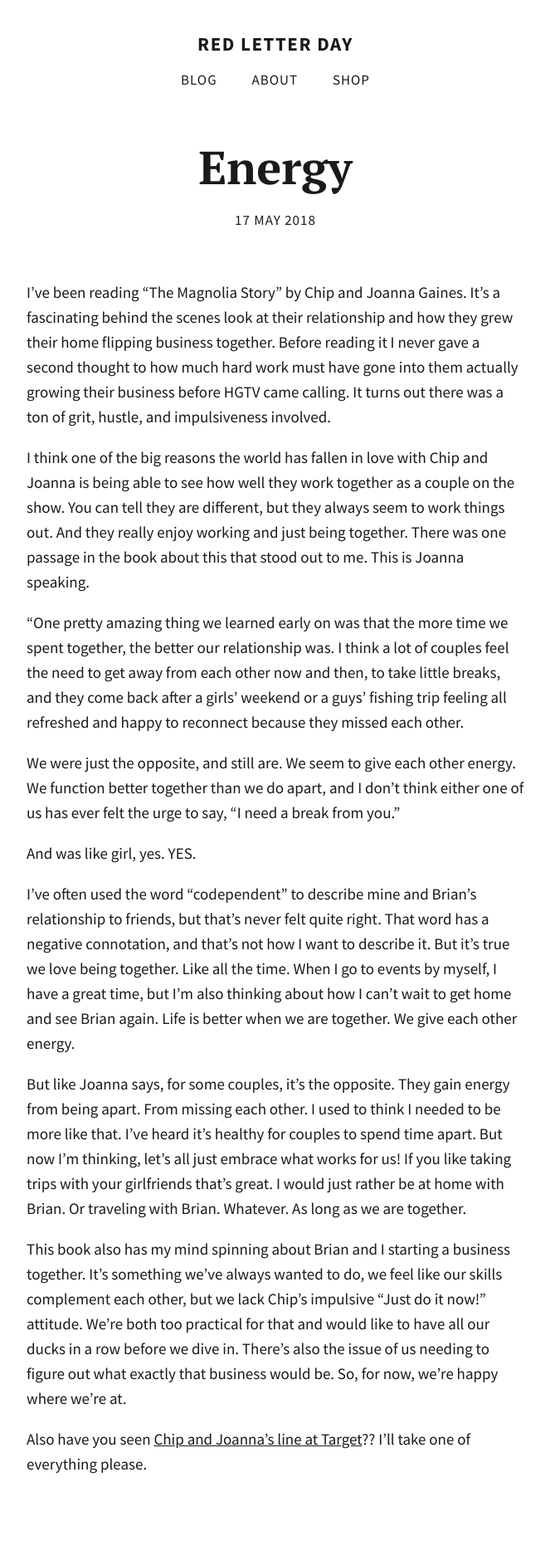
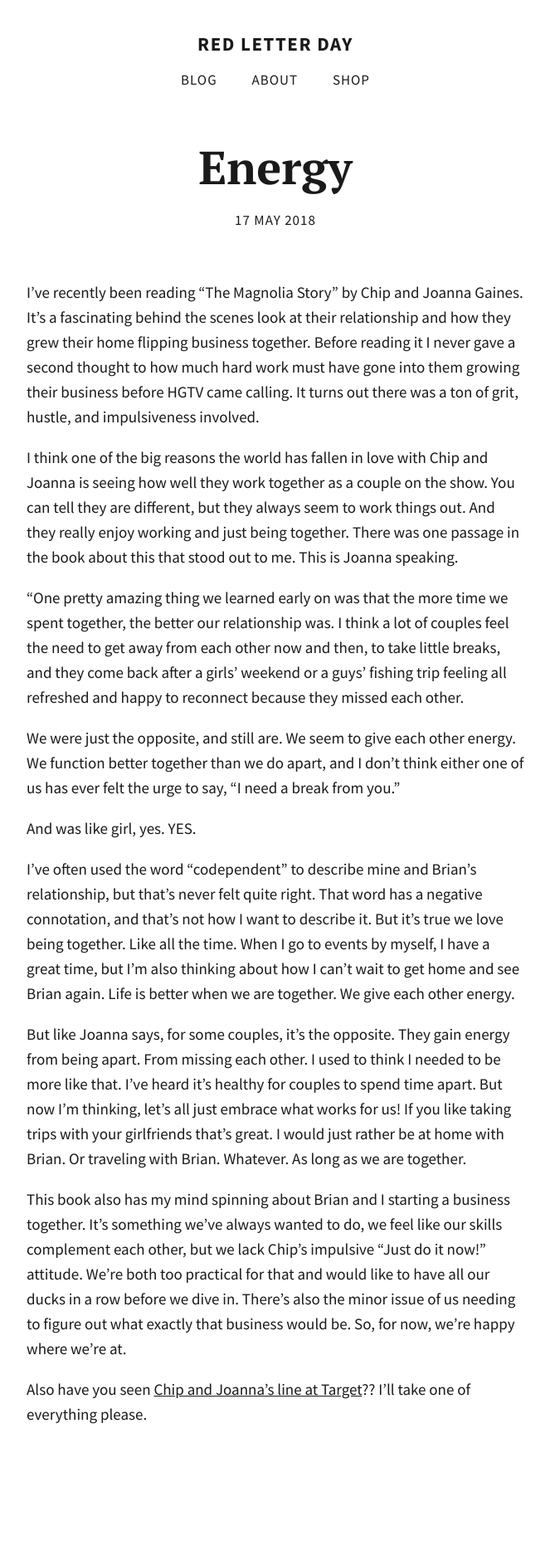
Before and after one commit to totiffany/totiffany.github.io, a Jekyll site: the page built from _posts/2018-05-17-Energy.md, in a window 1280 px wide. Shown: the whole page at 83% size, without its empty margins (308-971 px from the left). Built offline with Jekyll 4.4.1, drawn with Linux system fonts in a browser that asks for light colours; our own code applies the rules of GitHub Pages for plain Markdown files; comment, search, counter and statistics services are not loaded; after the commit the page ends 1814 px from its top, so only the background shows below that.

Commit message:
Update 2018-05-17-Energy.md

```diff
--- a/_posts/2018-05-17-Energy.md
+++ b/_posts/2018-05-17-Energy.md
@@ -1,9 +1,9 @@
 ---
 published: true
 ---
-I've been reading "The Magnolia Story" by Chip and Joanna Gaines. It's a fascinating behind the scenes look at their relationship and how they grew their home flipping business together. Before reading it I never gave a second thought to how much hard work must have gone into them actually growing their business before HGTV came calling. It turns out there was a ton of grit, hustle, and impulsiveness involved.
+I've recently been reading "The Magnolia Story" by Chip and Joanna Gaines. It's a fascinating behind the scenes look at their relationship and how they grew their home flipping business together. Before reading it I never gave a second thought to how much hard work must have gone into them growing their business before HGTV came calling. It turns out there was a ton of grit, hustle, and impulsiveness involved.
 
-I think one of the big reasons the world has fallen in love with Chip and Joanna is being able to see how well they work together as a couple on the show. You can tell they are different, but they always seem to work things out. And they really enjoy working and just being together. There was one passage in the book about this that stood out to me. This is Joanna speaking.
+I think one of the big reasons the world has fallen in love with Chip and Joanna is seeing how well they work together as a couple on the show. You can tell they are different, but they always seem to work things out. And they really enjoy working and just being together. There was one passage in the book about this that stood out to me. This is Joanna speaking.
 
 "One pretty amazing thing we learned early on was that the more time we spent together, the better our relationship was. I think a lot of couples feel the need to get away from each other now and then, to take little breaks, and they come back after a girls' weekend or a guys' fishing trip feeling all refreshed and happy to reconnect because they missed each other.
 
@@ -11,10 +11,10 @@ We were just the opposite, and still are. We seem to give each other energy. We
 
 And was like girl, yes. YES.
 
-I've often used the word "codependent" to describe mine and Brian's relationship to friends, but that's never felt quite right. That word has a negative connotation, and that's not how I want to describe it. But it's true we love being together. Like all the time. When I go to events by myself, I have a great time, but I'm also thinking about how I can't wait to get home and see Brian again. Life is better when we are together. We give each other energy.
+I've often used the word "codependent" to describe mine and Brian's relationship, but that's never felt quite right. That word has a negative connotation, and that's not how I want to describe it. But it's true we love being together. Like all the time. When I go to events by myself, I have a great time, but I'm also thinking about how I can't wait to get home and see Brian again. Life is better when we are together. We give each other energy.
 
 But like Joanna says, for some couples, it's the opposite. They gain energy from being apart. From missing each other. I used to think I needed to be more like that. I've heard it's healthy for couples to spend time apart. But now I'm thinking, let's all just embrace what works for us! If you like taking trips with your girlfriends that's great. I would just rather be at home with Brian. Or traveling with Brian. Whatever. As long as we are together.
 
-This book also has my mind spinning about Brian and I starting a business together. It's something we've always wanted to do, we feel like our skills complement each other, but we lack Chip's impulsive "Just do it now!" attitude. We're both too practical for that and would like to have all our ducks in a row before we dive in. There's also the issue of us needing to figure out what exactly that business would be. So, for now, we're happy where we're at.
+This book also has my mind spinning about Brian and I starting a business together. It's something we've always wanted to do, we feel like our skills complement each other, but we lack Chip's impulsive "Just do it now!" attitude. We're both too practical for that and would like to have all our ducks in a row before we dive in. There's also the minor issue of us needing to figure out what exactly that business would be. So, for now, we're happy where we're at.
 
 Also have you seen [Chip and Joanna's line at Target](https://www.target.com/c/hearth-hand-with-magnolia/-/N-4k98u)?? I'll take one of everything please.
```
